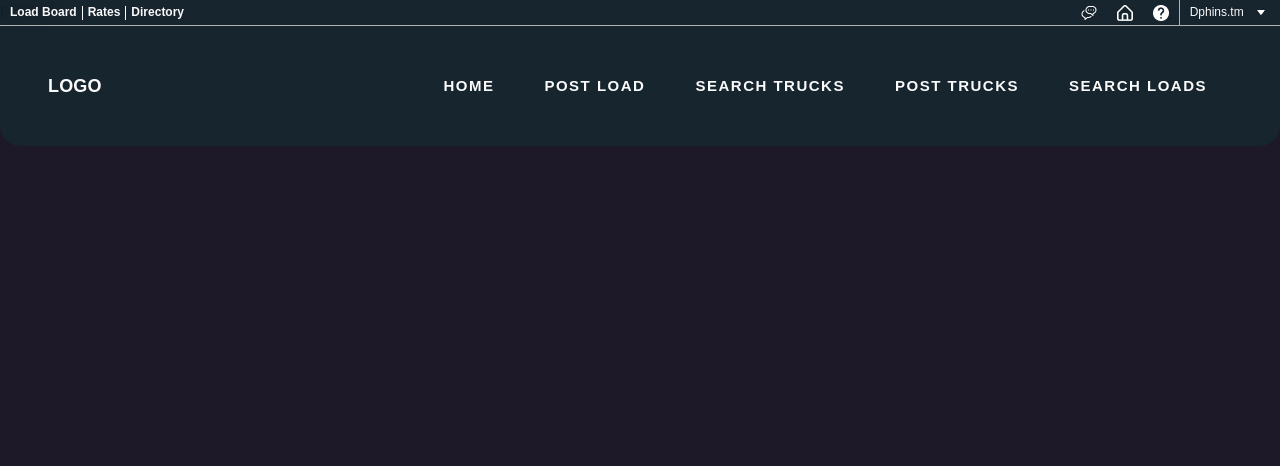
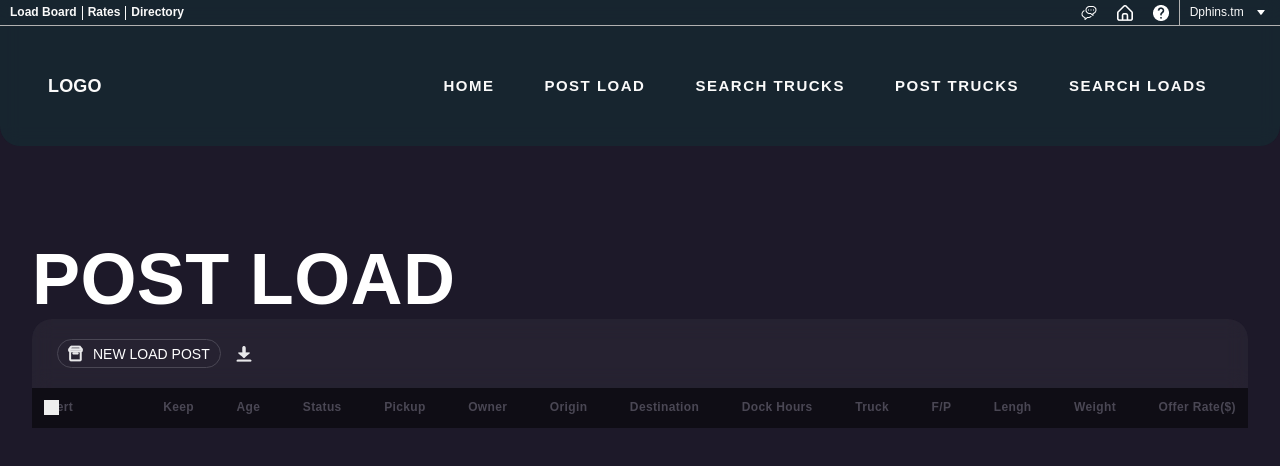
Before and after one commit to codeBender01/loadBoard, a Vue app: page /postload in a window 1280 px wide. Shown: the top 466 px of the page. Built offline with nearby package versions, Linux system fonts and the light colour scheme; a web font is replaced by a local one.

Commit message:
Working on PostLoad component

```diff
--- a/src/App.vue
+++ b/src/App.vue
@@ -52,4 +52,14 @@ body {
   width: 95%;
   margin: 0 auto;
 }
+
+.h1 {
+  font-family: "Nunito Sans", sans-serif;
+  font-style: normal;
+  font-weight: 800;
+  font-size: 72px;
+  line-height: 110%;
+  letter-spacing: 0.005em;
+  color: #ffffff;
+}
 </style>
--- /dev/null
+++ b/src/components/PostLoad.vue
@@ -0,0 +1,123 @@
+<template>
+  <div class="post-load">
+    <div class="container">
+      <div class="flex head">
+        <div class="new">
+          <slot name="iconOfNew"></slot>
+          <span>{{ titleOfNew }}</span>
+        </div>
+        <slot name="download" class="download"></slot>
+      </div>
+      <div class="flex data">
+        <div class="alert-check flex">
+          <label for="alert">Check for alert</label>
+          <input type="checkbox" id="alert" />
+          <span class="checkmark"></span>
+          {{ alert }}
+        </div>
+
+        <div class="flex info-headers">
+          <span v-for="info in infoHeaders" :key="info"> {{ info }}</span>
+        </div>
+      </div>
+    </div>
+  </div>
+</template>
+
+<script>
+export default {
+  props: {
+    titleOfNew: {
+      required: true,
+      type: String,
+    },
+    alert: String,
+    infoHeaders: Array,
+  },
+};
+</script>
+
+<style lang="scss" scoped>
+.post-load {
+  font-family: "NunitoSans", sans-serif;
+  .container {
+    .head {
+      border-radius: 20px 20px 0 0;
+      background: rgba(119, 117, 127, 0.1);
+      backdrop-filter: blur(10px);
+      padding: 20px 25px;
+      justify-content: initial;
+      .new {
+        padding: 5px 10px;
+        color: #ffffff;
+        display: flex;
+        align-items: center;
+        border: 1px solid #4a4754;
+        border-radius: 18px;
+        margin-right: 15px;
+        cursor: pointer;
+        span {
+          font-weight: 400;
+          font-size: 14px;
+          line-height: 116%;
+          margin-left: 10px;
+        }
+        .download {
+          cursor: pointer;
+        }
+      }
+    }
+    .data {
+      background-color: #0f0d15;
+      padding: 12px;
+      .alert-check {
+        width: 4%;
+        font-weight: 600;
+        font-size: 12px;
+        line-height: 130%;
+        letter-spacing: 0.03em;
+        color: #4a4754;
+        position: relative;
+        label {
+          position: absolute;
+          left: -9999999px;
+          top: auto;
+          width: 1px;
+          height: 1px;
+        }
+        input {
+          position: absolute;
+          opacity: 0;
+          cursor: pointer;
+          height: 15px;
+          width: 15px;
+          top: 0;
+          left: 0;
+        }
+
+        .checkmark {
+          position: absolute;
+          top: 0;
+          left: 0;
+          height: 15px;
+          width: 15px;
+          background-color: #eee;
+        }
+        .alert-check input:checked ~ .checkmark {
+          background-color: #2196f3;
+        }
+      }
+      .info-headers {
+        width: 90%;
+        span {
+          font-weight: 600;
+          font-size: 12px;
+          line-height: 130%;
+          letter-spacing: 0.03em;
+          color: #4a4754;
+        }
+      }
+    }
+  }
+}
+</style>
--- a/src/views/homeLoad.vue
+++ b/src/views/homeLoad.vue
@@ -360,6 +360,7 @@ $mainColor: #ffffff;
               padding: 15px 11px;
               height: 150px;
               font-size: 18px;
+              margin-top: 15px;
 
               background: linear-gradient(
                 109.46deg,
@@ -394,6 +395,7 @@ $mainColor: #ffffff;
               font-size: 18px;
               line-height: 135%;
               letter-spacing: 0.01em;
+              margin-top: 15px;
             }
           }
         }
--- a/src/views/postLoad.vue
+++ b/src/views/postLoad.vue
@@ -1,3 +1,57 @@
 <template>
-  <div>postload</div>
+  <div class="post-load">
+    <div class="container">
+      <h1 class="h1">POST LOAD</h1>
+    </div>
+    <post-load :alert="alert" :titleOfNew="title" :infoHeaders="info">
+      <template v-slot:iconOfNew>
+        <img :src="iconOfNew" alt="" />
+      </template>
+      <template v-slot:download>
+        <img :src="iconOfDownload" alt="" />
+      </template>
+    </post-load>
+  </div>
 </template>
+
+<script>
+import PostLoad from "../components/PostLoad.vue";
+import download from "../assets/download.png";
+import postLoadImg from "../assets/postLoad.png";
+export default {
+  components: {
+    PostLoad: PostLoad,
+  },
+  data() {
+    return {
+      iconOfNew: postLoadImg,
+      iconOfDownload: download,
+      title: "NEW LOAD POST",
+      alert: "Alert",
+      info: [
+        "Keep",
+        "Age",
+        "Status",
+        "Pickup",
+        "Owner",
+        "Origin",
+        "Destination",
+        "Dock Hours",
+        "Truck",
+        "F/P",
+        "Lengh",
+        "Weight",
+        "Offer Rate($)",
+      ],
+    };
+  },
+};
+</script>
+
+<style lang="scss" scoped>
+.post-load {
+  .container {
+    padding-top: 30vh;
+  }
+}
+</style>
```
Also changed, not shown: src/assets/download.png (added), src/assets/postLoad.png (added).
